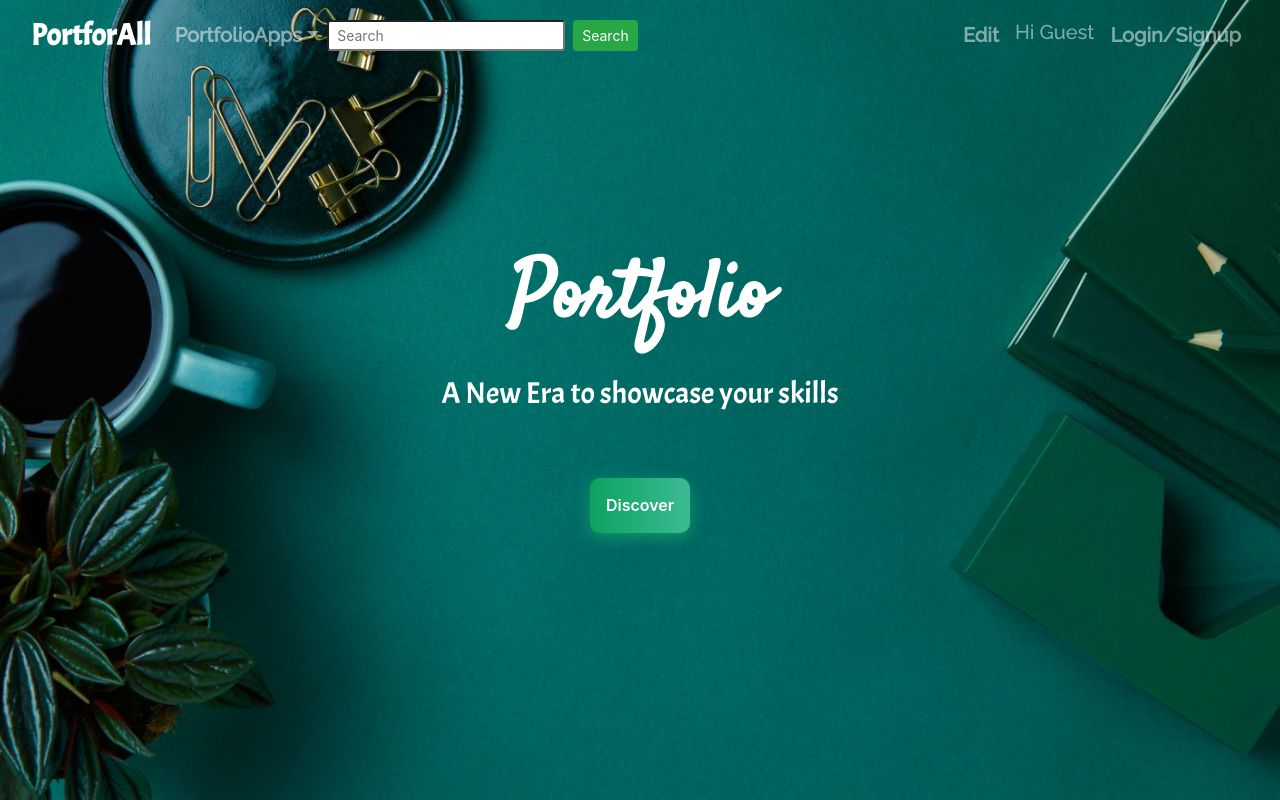
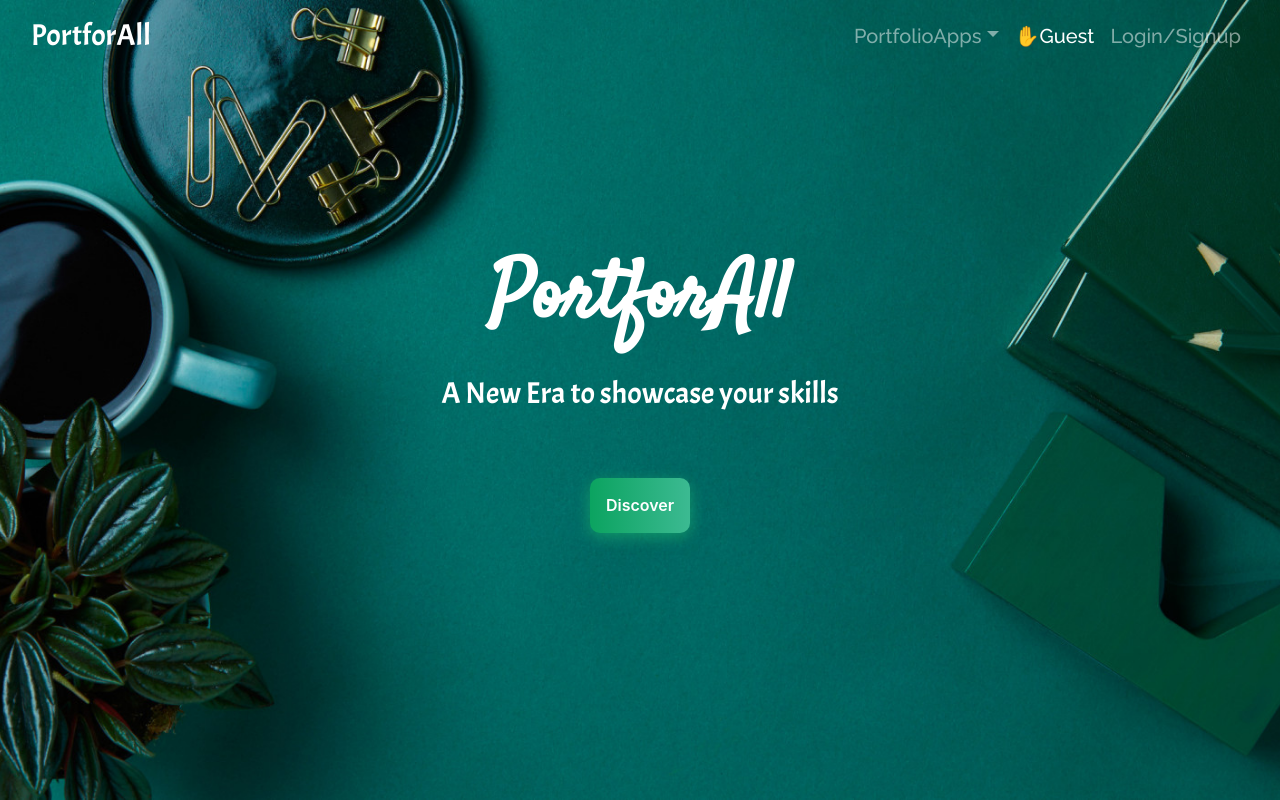
Before and after one commit to chaudharypraveen98/Portforall, a Django app: page / in a window 1280 px wide. Run offline with Django 3.2, Linux system fonts and the light colour scheme; some libraries are stand-ins or nearby versions; some web fonts are replaced.

Commit message:
added emoji

```diff
--- a/PortfolioApp/static/PortfolioApp/css/login.css
+++ b/PortfolioApp/static/PortfolioApp/css/login.css
@@ -147,8 +147,3 @@ a{color:inherit;text-decoration:none}
 .foot-lnk{
 	text-align:center;
 }
-
-input::focus
-{
-
-}
--- a/PortfolioApp/static/PortfolioApp/style.css
+++ b/PortfolioApp/static/PortfolioApp/style.css
@@ -6,7 +6,6 @@
 }
 .navbar{
   border-radius:0;
-  font-weight: 700;
 }
 /* BANNER IMAGES ON INDEX PAGE */
 .banner{
@@ -74,8 +73,7 @@
 .footer-area .container .row{
   display: flex;
 }
-.footer-area .footer-nav li a:hover{
-}
+
 .footer-area .footer-nav li a {
   color: #898888;
   font-size: 16px;
@@ -188,3 +186,8 @@
   font-size: 20px !important;
   font-family: 'Raleway', sans-serif;
 }
+
+.hii
+{
+  color: white !important;
+}
--- a/PortfolioApp/templates/PortfolioApp/index.html
+++ b/PortfolioApp/templates/PortfolioApp/index.html
@@ -6,7 +6,7 @@
         <div class="container">
             <div class="banner-text">
                 <div class="banner-heading">
-                    Portfolio
+                    PortforAll
                 </div>
                 <div class="banner-sub-heading">
                     A New Era to showcase your skills
--- a/templates/base.html
+++ b/templates/base.html
@@ -1,26 +1,30 @@
 <!DOCTYPE html>
 <html language="en">
+
 <head>
     <!-- Load the path to your static files-->
     <meta charset="UTF-8">
     <meta name="viewport" content="width=device-width, initial-scale=1">
     <title>{% block title %}SE{% endblock %}</title>
     {% load static %}
-    <link rel="shortcut icon" type="image/png" href="{% static 'PortfolioApp/images/favicon.ico' %}"/>
+    <link rel="shortcut icon" type="image/png" href="{% static 'PortfolioApp/images/favicon.ico' %}" />
     <link rel="stylesheet" type="text/css" href="{% static 'PortfolioApp/style.css' %}">
     <link rel="stylesheet" href="{% static 'css/bootstrap.css' %}">
     {% block extra_header_links %}{% endblock %}
 </head>
+
 <body>
     {% block nav %}
     <nav class="navbar navbar-expand-sm  navbar-dark fixed-top" id="banner">
         <div class="container-fluid">
             <a class="navbar-brand logo" href="{% url 'PortfolioApp:home' %}">PortforAll</a>
-            <button type="button" class="navbar-toggler" data-toggle="collapse" onclick="openNav()"><span class="navbar-toggler-icon"></span></button>
+            <button type="button" class="navbar-toggler" data-toggle="collapse" onclick="openNav()"><span
+                    class="navbar-toggler-icon"></span></button>
             <div class="collapse navbar-collapse" id="topNavBar">
-                <ul class="navbar-nav">
+                <ul class="navbar-nav ml-auto">
                     <li class="nav-item dropdown">
-                        <a class="nav-link dropdown-toggle" href="#" id="navbarDropdown" role="button" data-toggle="dropdown">PortfolioApps</a>
+                        <a class="nav-link dropdown-toggle" href="#" id="navbarDropdown" role="button"
+                            data-toggle="dropdown">PortfolioApps</a>
                         <div class="dropdown-menu">
                             {% if user.is_authenticated %}
                             <a class="dropdown-item" href="{% url 'PortfolioApp:home' %}">Create</a>
@@ -30,21 +34,21 @@
                             <a class="dropdown-item" href="{% url 'PortfolioApp:home' %}">View</a>
                         </div>
                     </li>
-                    <form class="form-inline my-lg-0" action="" enctype="multipart/form-data" method="post">
-                  	    <input type="text" class="form-control-sm mr-sm-2 " placeholder="Search" name="PortfolioApp">
-                  	    <button type="submit" class="btn btn-success btn-sm my-2 mr-sm-0">Search</button>
-                    </form>
-                </ul>
-                <ul class="navbar-nav ml-auto">
-                	<li class="nav-item"><a href="{% url 'PortfolioApp:login' %}" class="nav-link"><i class="fas fa-plus"></i>Edit</a></li>
                     {% if user.username %}
-                        <li class="nav-item"><h5 class="nav-link">
-                        Hi {{user.username}}</h5></li>
-                        <li class="nav-item"><a class="nav-link" href="{% url 'PortfolioApp:logout' %}"><i class="fas fa-power-off"></i>Logout</a></div></li>
+                    <li class="nav-item"><a href="{% url 'PortfolioApp:login' %}" class="nav-link"><i
+                                class="fas fa-plus"></i>Edit</a></li>
+                    <li class="nav-link hii">
+                        <span>&#9995;</span> {{user.username}}</li>
+                    <li class="nav-item"><a class="nav-link" href="{% url 'PortfolioApp:logout' %}"><i
+                                class="fas fa-power-off"></i>Logout</a>
+            </div>
+            </li>
             {% else %}
-                        <li class="nav-item"><h5 class="nav-link">
-                        Hi Guest</h5></li>
-                        <li class="nav-item"><a class="nav-link" href="{% url 'PortfolioApp:login' %}"><i class="fas fa-power-off"></i>Login/Signup</a></div></li>
+            <li class="nav-link hii"><span>&#9995;</span>Guest</li>
+            <li class="nav-item"><a class="nav-link" href="{% url 'PortfolioApp:login' %}"><i
+                        class="fas fa-power-off"></i>Login/Signup</a>
+        </div>
+        </li>
         {% endif %}
         </ul>
         </div>
@@ -57,4 +61,5 @@
     <script src="{% static 'js/bootstrap.js' %}"></script>
     {% block external_script %}{% endblock %}
 </body>
+
 </html>
```
Also changed, not shown: db.sqlite3. Lines whose indentation alone changed are shown as unchanged.
